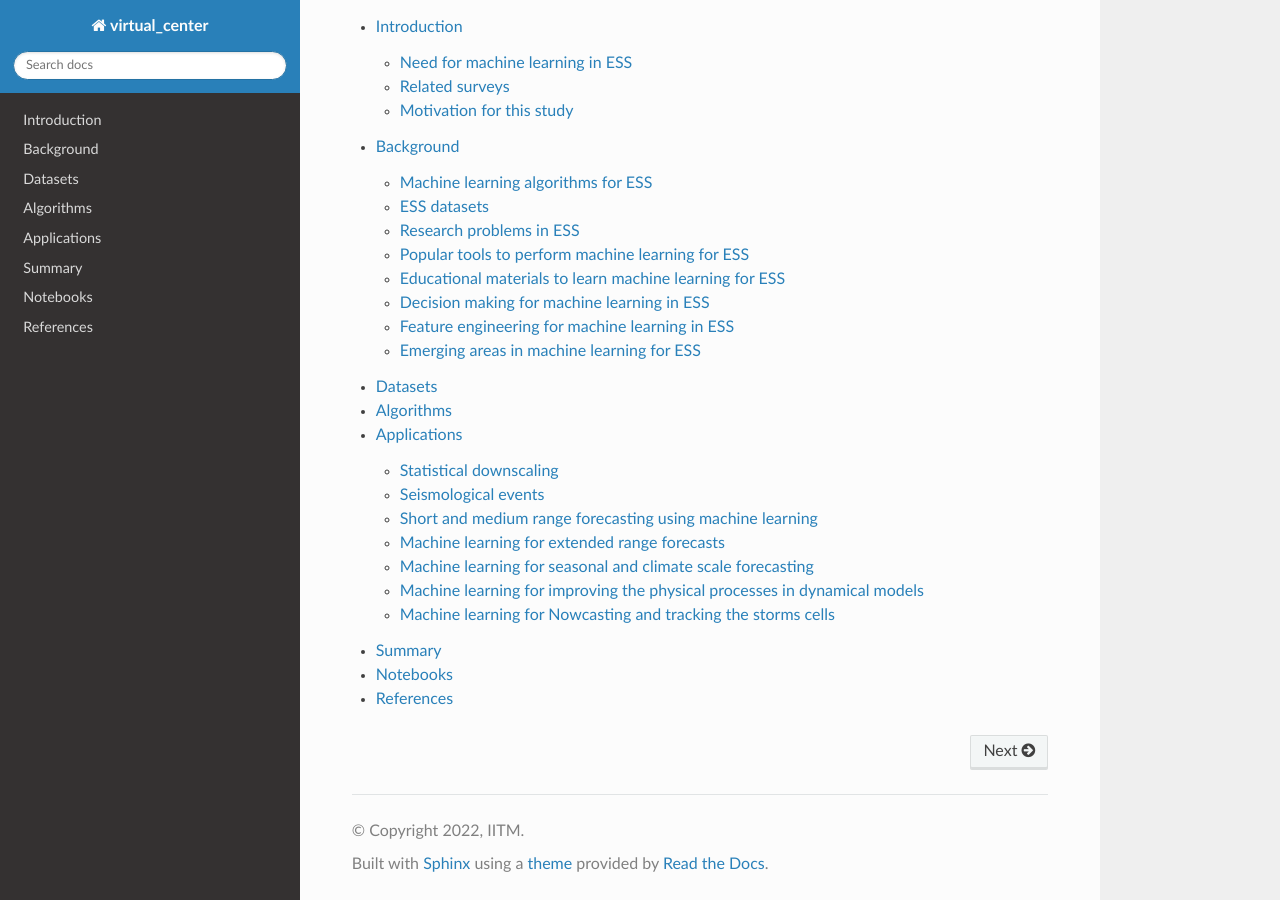
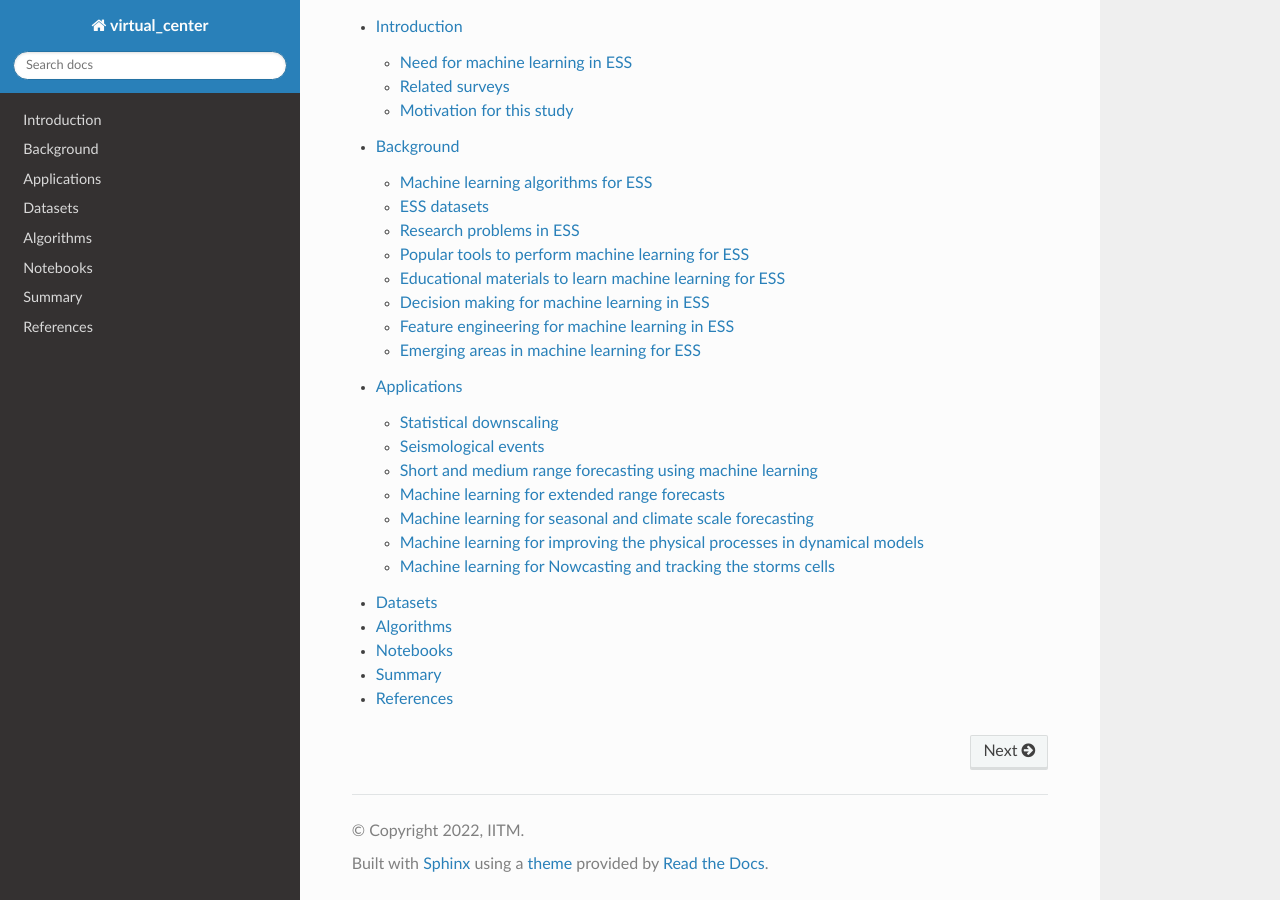
Before and after one commit to tejas-veer/virtual_center, a Sphinx documentation site: the page built from docs/source/index.rst, in a window 1280 px wide and 900 px high, scrolled down 1017 px. Built offline with Sphinx 7.4.7 and the Read the Docs theme 2.0.0, drawn with Linux system fonts in a browser that asks for light colours.

```diff
--- a/docs/source/index.rst
+++ b/docs/source/index.rst
@@ -32,9 +32,9 @@ ____________________
 
    introduction
    background
+   application
    datasets
    algorithms
-   application
+   notebooks
    summary
-   notebooks
    references
```
